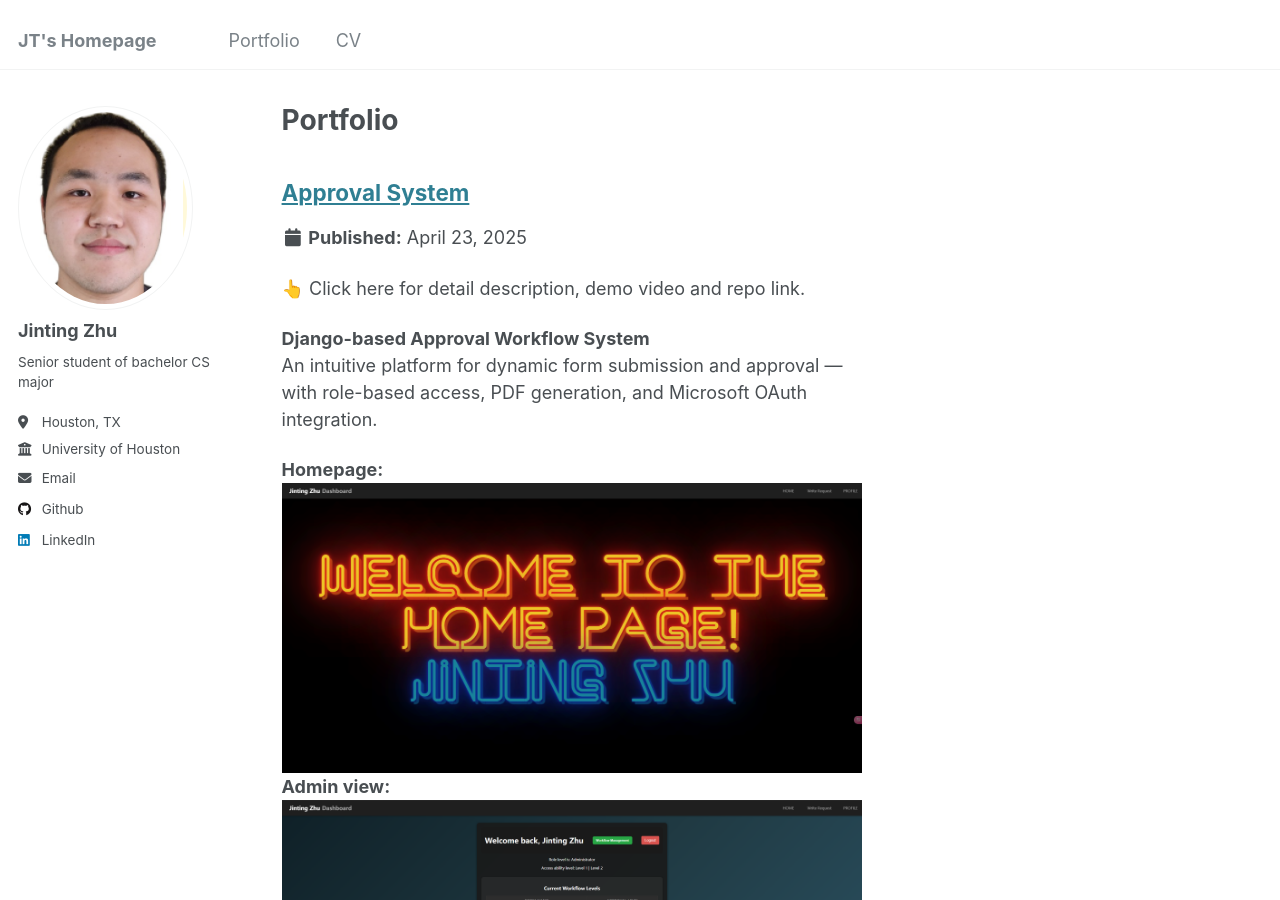
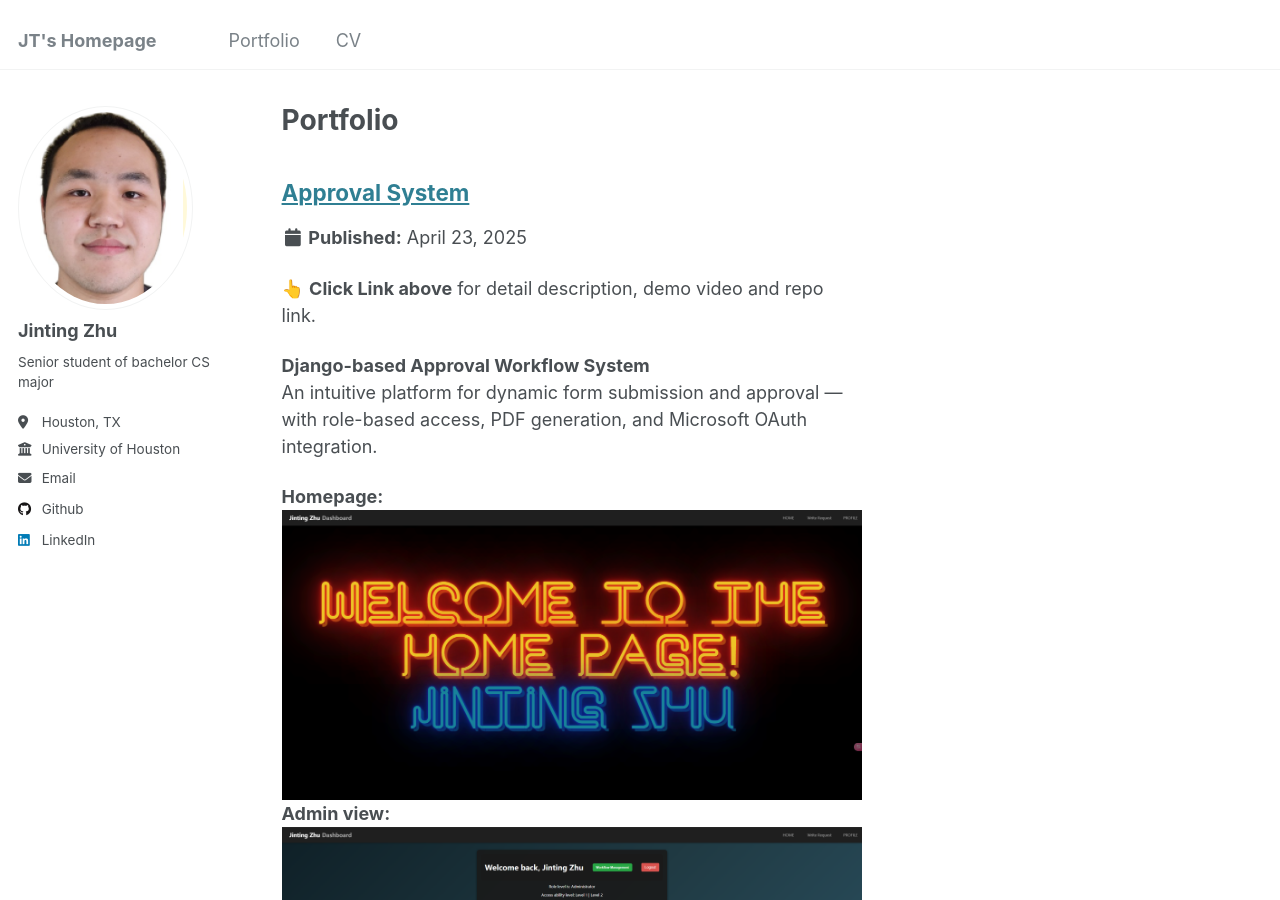
Before and after one commit to jjjzhu-5847/jjjzhu-5847.github.io, a Jekyll site: the page built from _pages/portfolio.html, in a window 1280 px wide and 900 px high. Built offline with Jekyll 4.4.1, drawn with Linux system fonts in a browser that asks for light colours.

Commit message:
Update portfolio-1.md

```diff
--- a/_portfolio/portfolio-1.md
+++ b/_portfolio/portfolio-1.md
@@ -1,7 +1,7 @@
 ---
 title: "Approval System"
 excerpt: |
-  👆 Click here for detail description, demo video and repo link.
+  👆 <strong>Click Link above</strong> for detail description, demo video and repo link.
   <p><strong>Django-based Approval Workflow System</strong><br/>An intuitive platform for dynamic form submission and  approval — with role-based access, PDF generation, and Microsoft OAuth integration.</p>
   <strong>Homepage:</strong>
   <img src='/images/preview1.png'><br/>
```
